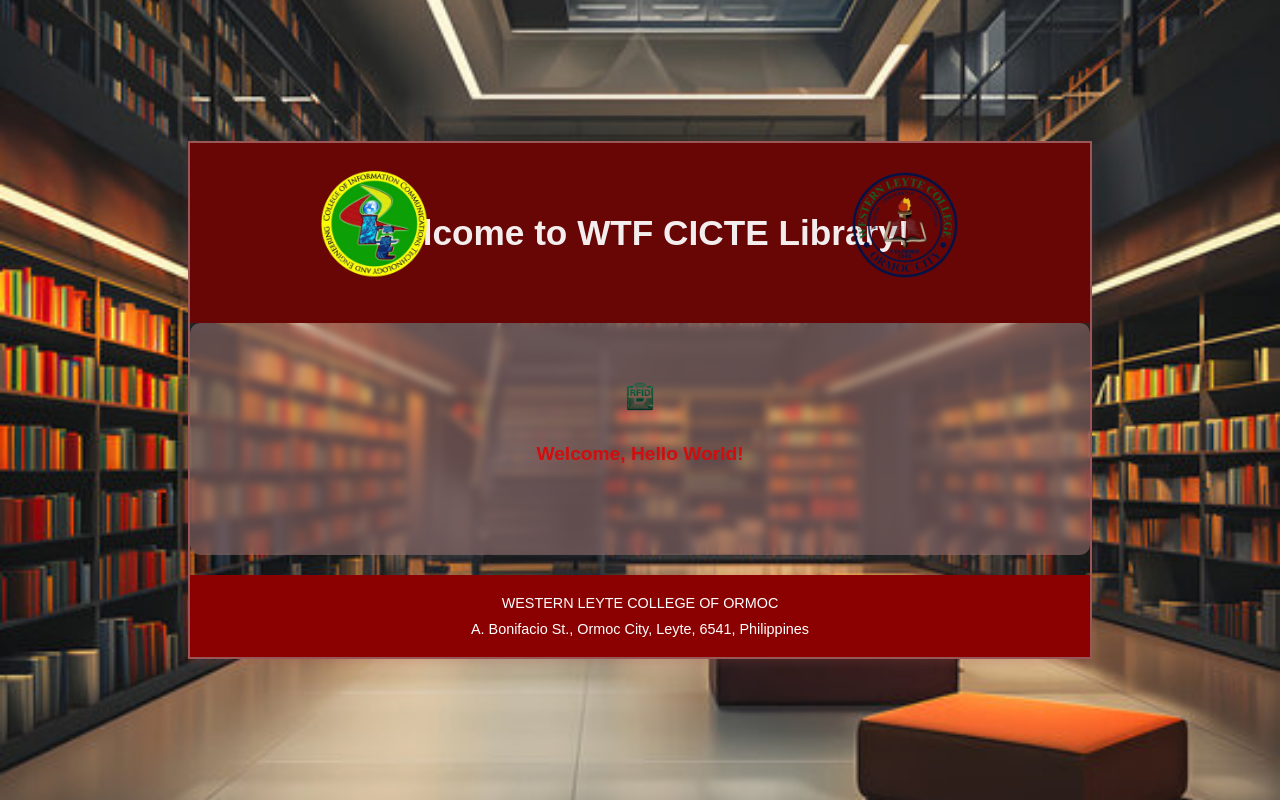
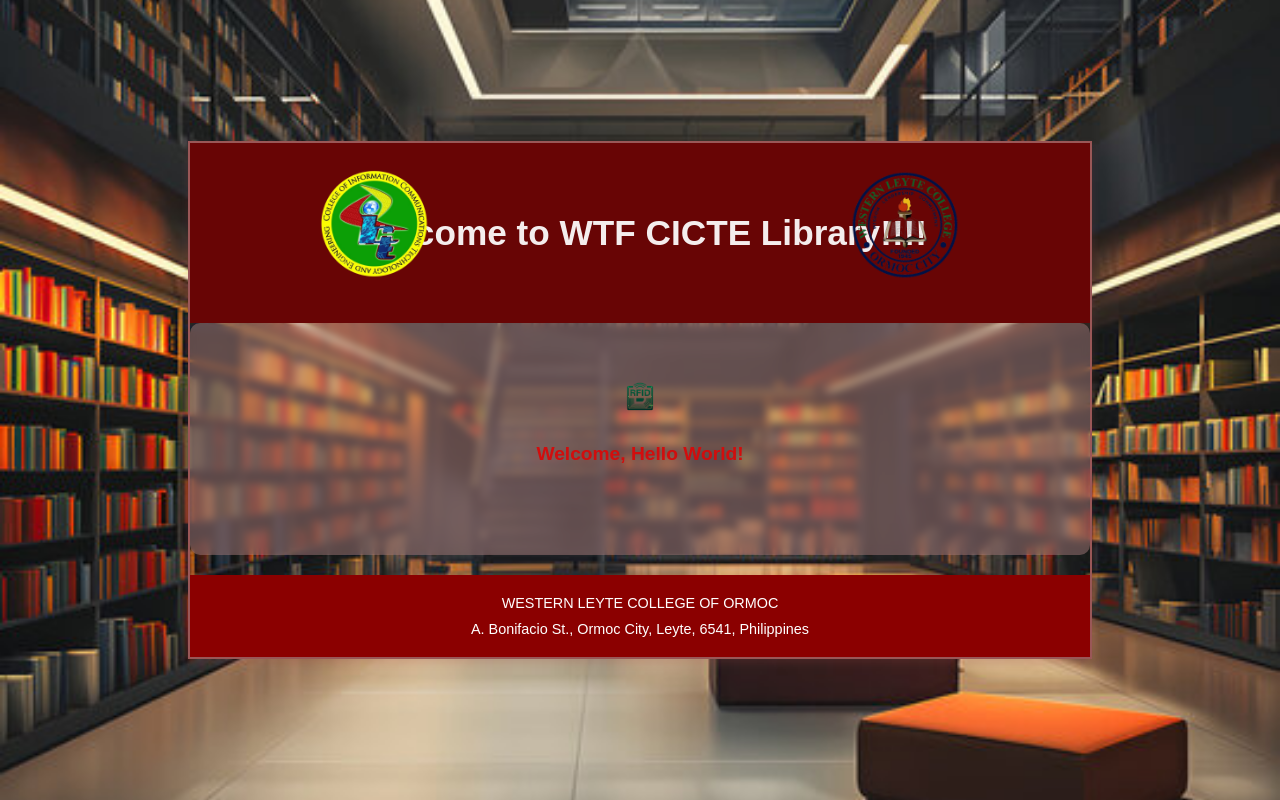
Before and after one commit to Nazza12/CICTE.github.io, a website: page index.html in a window 1280 px wide. Drawn offline with Linux system fonts and the light colour scheme.

Commit message:
Update index.html

```diff
--- a/index.html
+++ b/index.html
@@ -36,7 +36,7 @@
     <!-- College Logo and Header -->
     <div class="header">
       <img src="images/college_logo.png" alt="CICTE Logo" class="logo1">
-      <h1>Welcome to WTF CICTE Library!</h1>
+      <h1>Welcome to WTF CICTE Library!!!!</h1>
       <img src="images/college_seal.png" alt="Western Leyte College Seal" class="logo2">
     </div>
 
```
